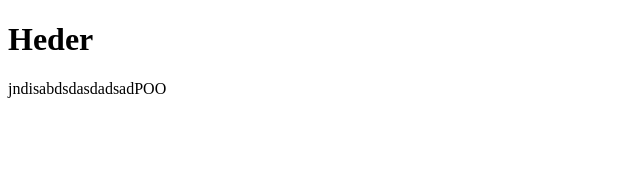
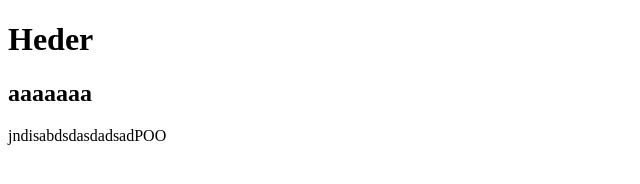
Before and after one commit to Heder-dim/TestGitCurse, a plain HTML site: page index.html in a window 1280 px wide. Shown: the whole page, without its empty margins (0-640 px from the left). Drawn offline with Linux system fonts and the light colour scheme.

Commit message:
atualização no HTML

```diff
--- a/index.html
+++ b/index.html
@@ -9,6 +9,9 @@
 
 <body>
     <h1>Heder</h1>
+    <h2>
+        aaaaaaa
+    </h2>
     <footer>
         jndisabdsdasdadsadPOO
     </footer>
--- a/scripts.js
+++ b/scripts.js
@@ -1,3 +1,6 @@
 function entrar() {
     console.log("akndsjdn")
 }
+function sair() {
+    console.log("alpin")
+}
```
